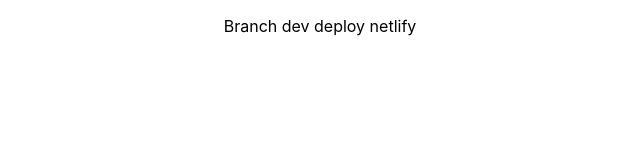
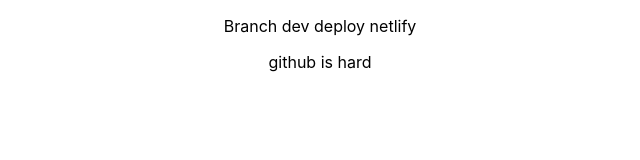
Before and after one commit to PabloHdzVizcarra/practice-netlify, a React (Create React App) app: page / in a window 1280 px wide. Shown: the top 160 px of the page, without its empty margins (320-960 px from the left). Built offline with nearby package versions, Linux system fonts and the light colour scheme.

Commit message:
update title

```diff
--- a/src/App.tsx
+++ b/src/App.tsx
@@ -5,6 +5,7 @@
   return (
     <div className="App">
       <p>Branch dev deploy netlify</p>
+        <p>github is hard</p>
     </div>
   );
 }
```
